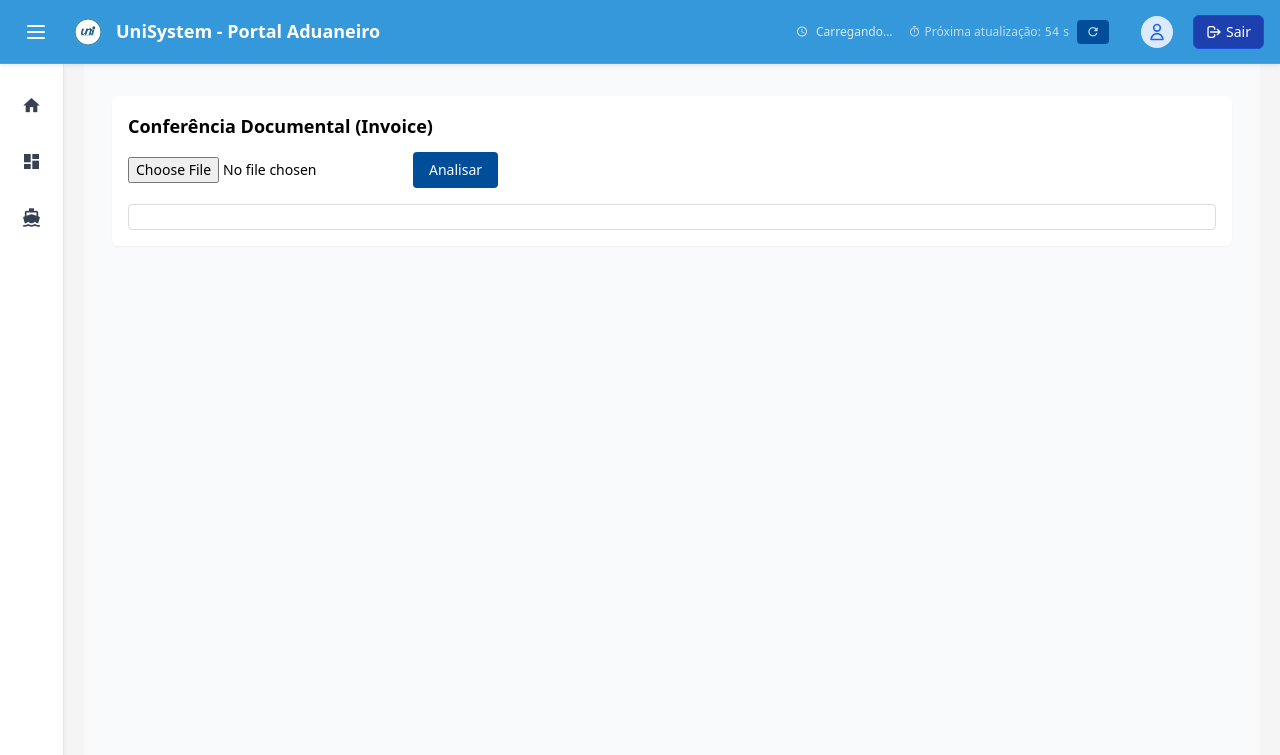
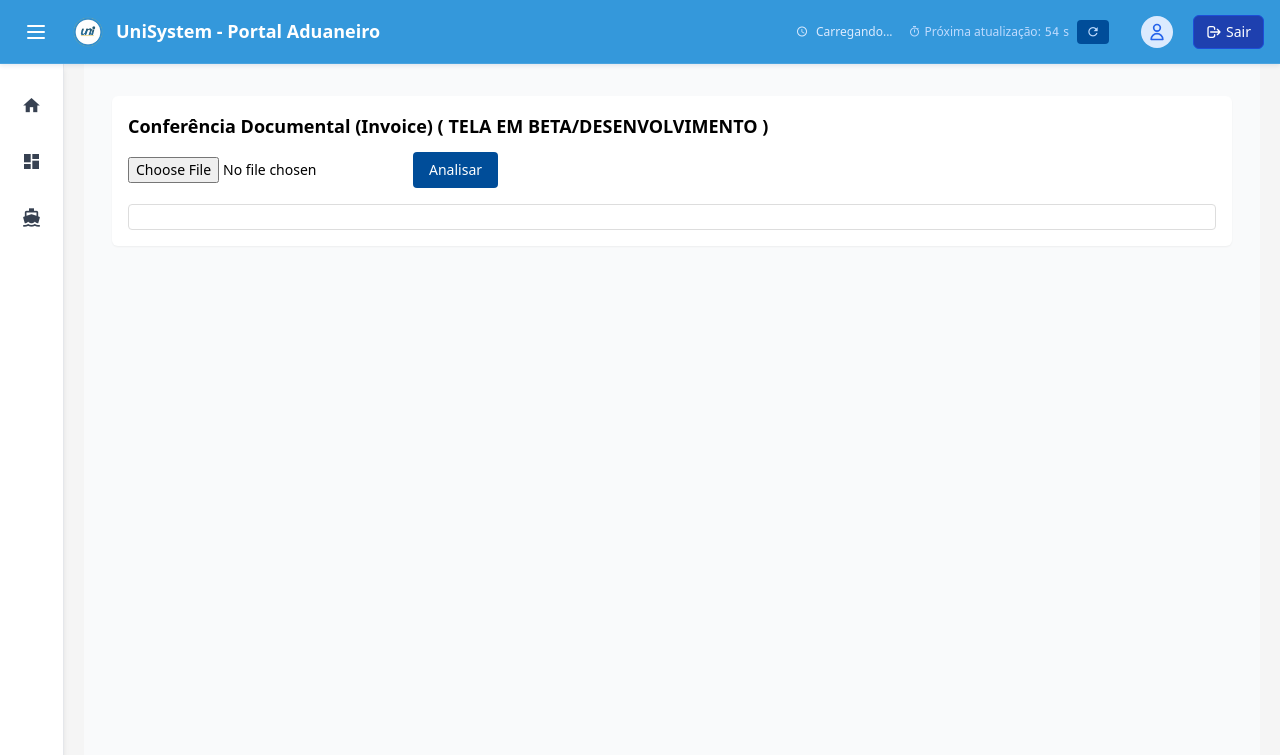
Before and after one commit to alexandrechoske/uniq_adu_portal, a Flask app: template modules/conferencia/templates/conferencia.html in a window 1280 px wide. Shown: the top 755 px of the page. Run offline with Flask 3, Linux system fonts and the light colour scheme; the template is opened without the code that fills it, so the values that code supplies are empty; the visitor is signed in with stand-in values (Sample User, id 1); parts of the project's set-up code (start-up, migrations or seed data) failed here and were passed over; some libraries are stand-ins or nearby versions.

Commit message:
warn beta conferencia

```diff
--- a/modules/conferencia/templates/conferencia.html
+++ b/modules/conferencia/templates/conferencia.html
@@ -4,7 +4,7 @@
 <link rel="stylesheet" href="{{ url_for('conferencia.static', filename='css/conferencia.css') }}" />
 <div class="p-4">
   <div class="bg-white rounded-md shadow-sm p-4 mb-4">
-    <h1 class="text-lg font-semibold mb-3">Conferência Documental (Invoice)</h1>
+    <h1 class="text-lg font-semibold mb-3">Conferência Documental (Invoice) ( TELA EM BETA/DESENVOLVIMENTO )</h1>
     <form id="uploadForm" class="flex flex-col gap-3 md:flex-row md:items-center">
       <input type="file" name="file" id="fileInput" accept="application/pdf" required class="text-sm" />
       <button type="submit" class="text-sm">Analisar</button>
```
